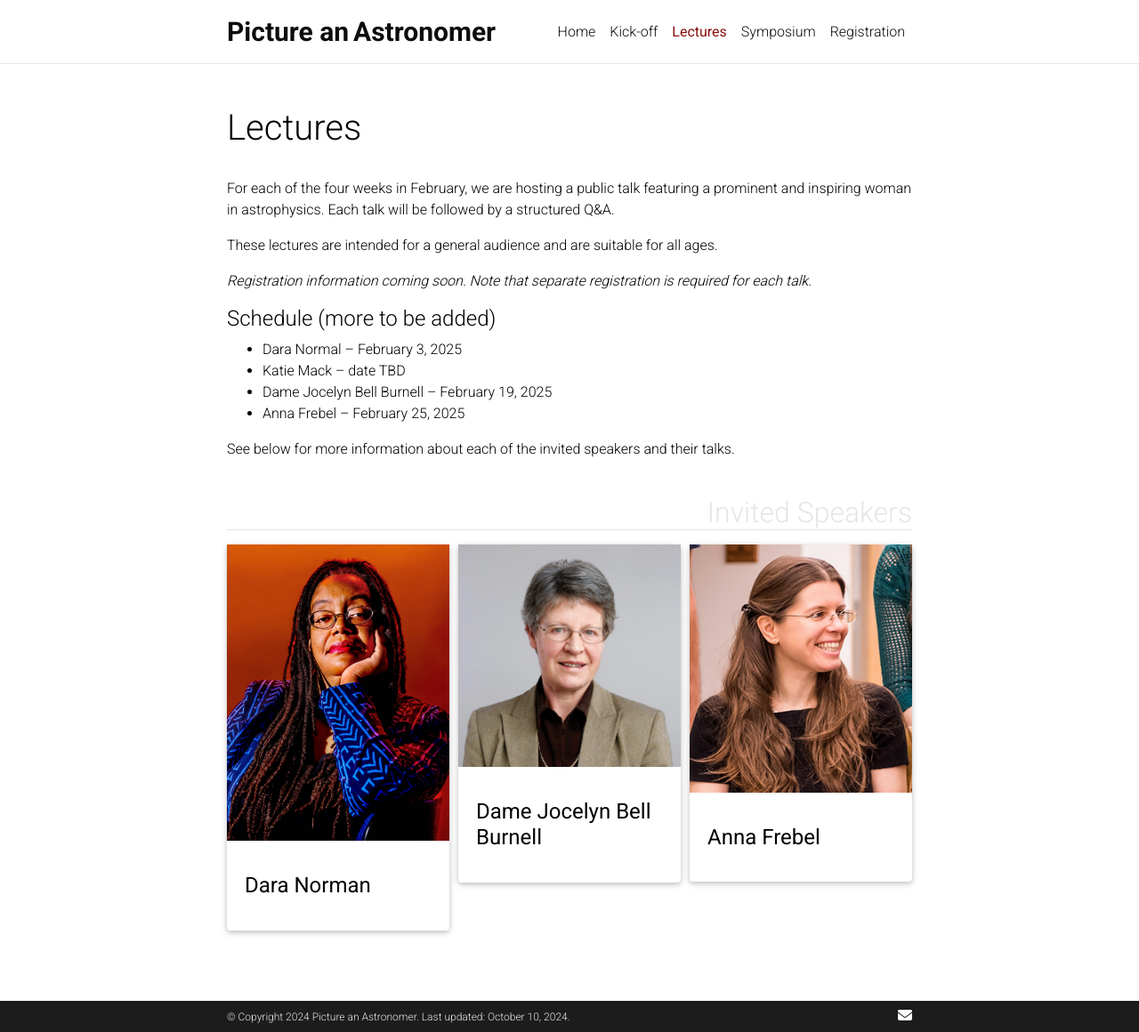
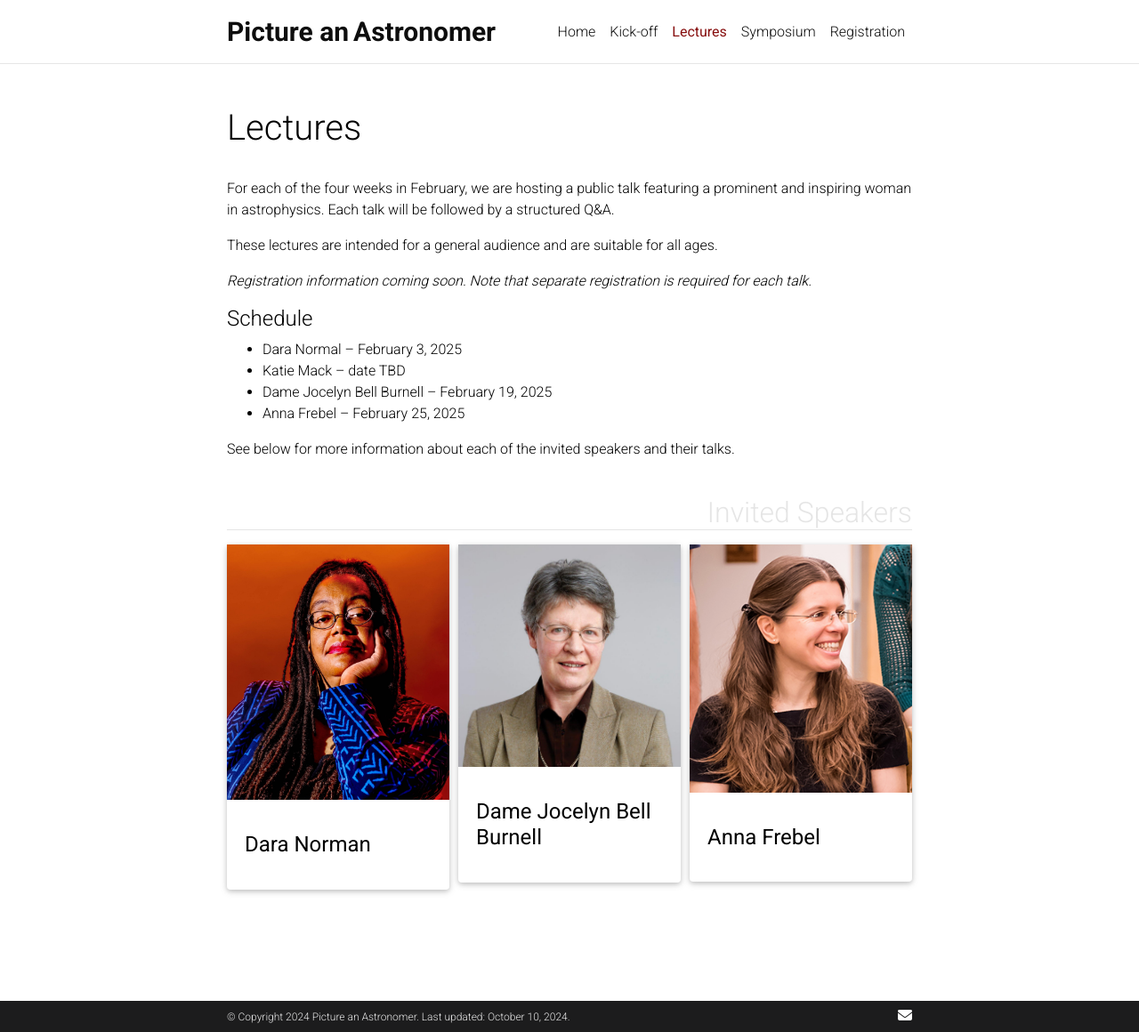
Before and after one commit to pictureanastronomer/pictureanastronomer.github.io, a Jekyll site: the page built from _pages/publiclectures.md, in a window 1280 px wide and 1160 px high. Shown: the whole window at 89% size. Built offline with Jekyll 4.4.1, drawn with Linux system fonts in a browser that asks for light colours; nearby versions of some CDN libraries; full-size pictures stand in for the smaller copies a plugin makes; comment, search, counter and statistics services are not loaded; a style sheet for code colours, icons or effects is not loaded.

Commit message:
update img

```diff
--- a/_pages/publiclectures.md
+++ b/_pages/publiclectures.md
@@ -18,7 +18,7 @@ These lectures are intended for a general audience and are suitable for all ages
 
 *Registration information coming soon. Note that separate registration is required for each talk.*
 
-#### Schedule (more to be added)
+#### Schedule
 - Dara Normal -- February 3, 2025
 - Katie Mack -- date TBD
 - Dame Jocelyn Bell Burnell -- February 19, 2025
```
Also changed, not shown: assets/img/DaraNorman2.jpeg.
